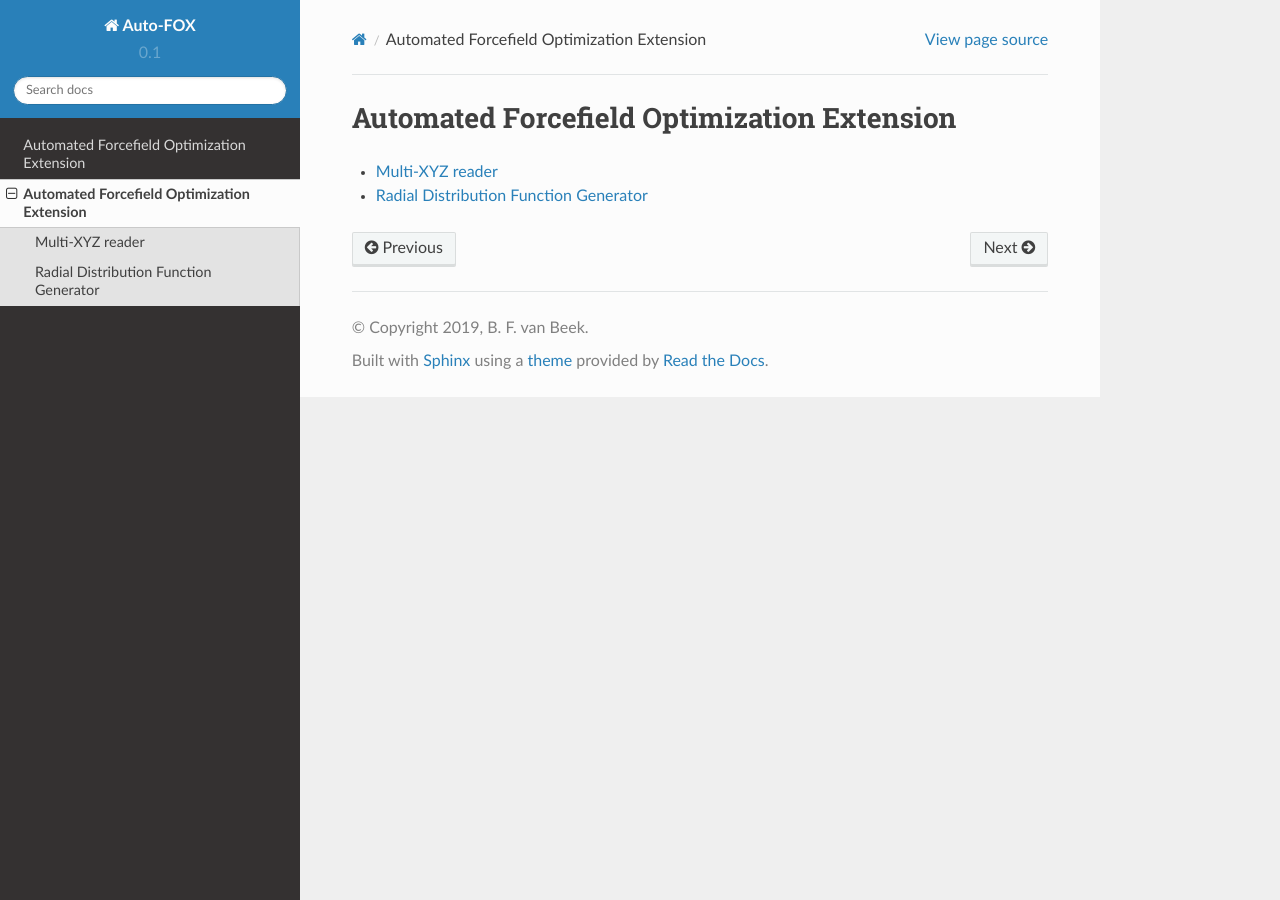
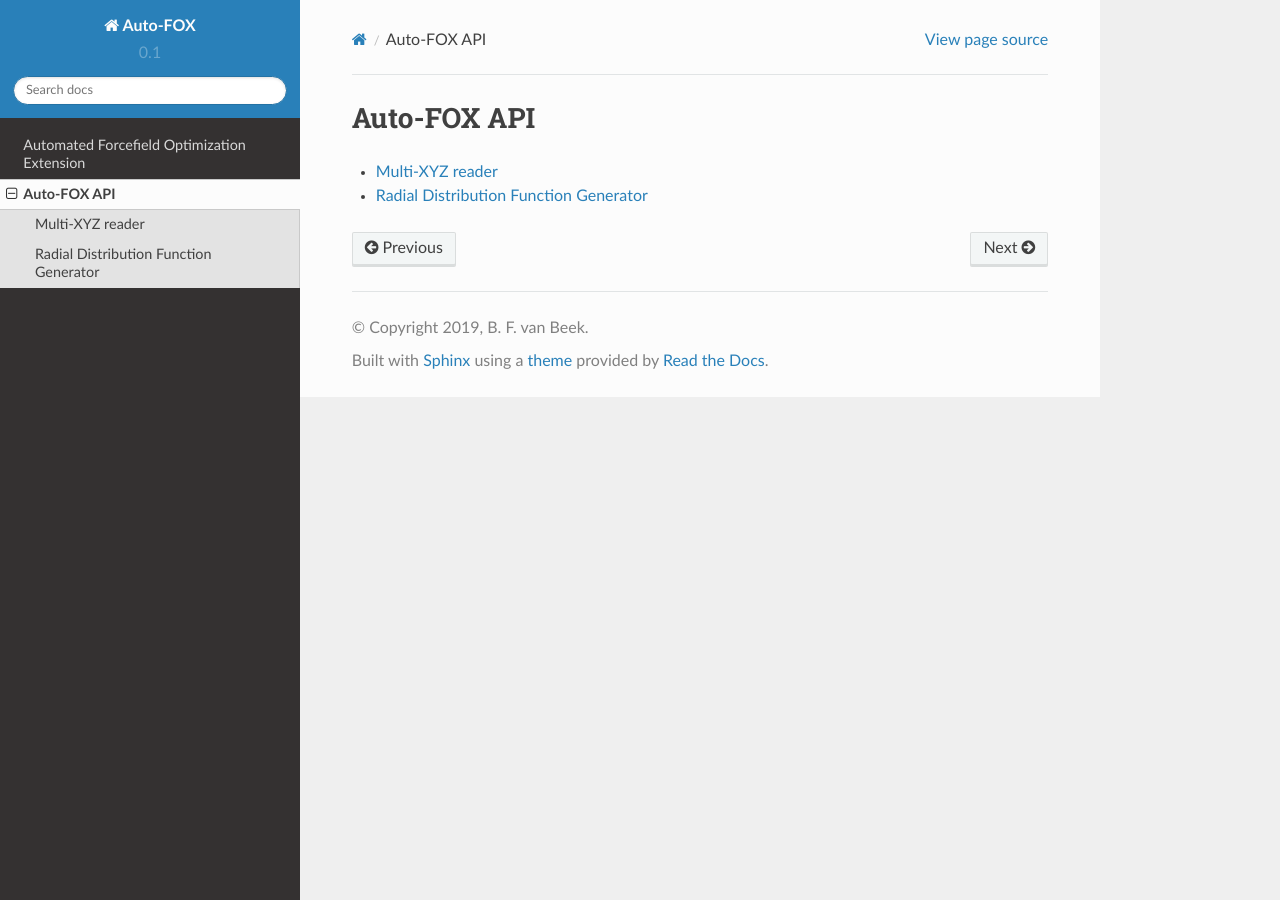
Before and after one commit to nlesc-nano/auto-FOX, a Sphinx documentation site: the page built from docs/documentation.rst, in a window 1280 px wide. Built offline with Sphinx 7.4.7 and the Read the Docs theme 2.0.0, drawn with Linux system fonts in a browser that asks for light colours.

Commit message:
Update documentation.rst

```diff
--- a/docs/documentation.rst
+++ b/docs/documentation.rst
@@ -1,5 +1,5 @@
-Automated Forcefield Optimization Extension
-===========================================
+Auto-FOX API
+============
 
 .. toctree::
     xyz_reader
```
